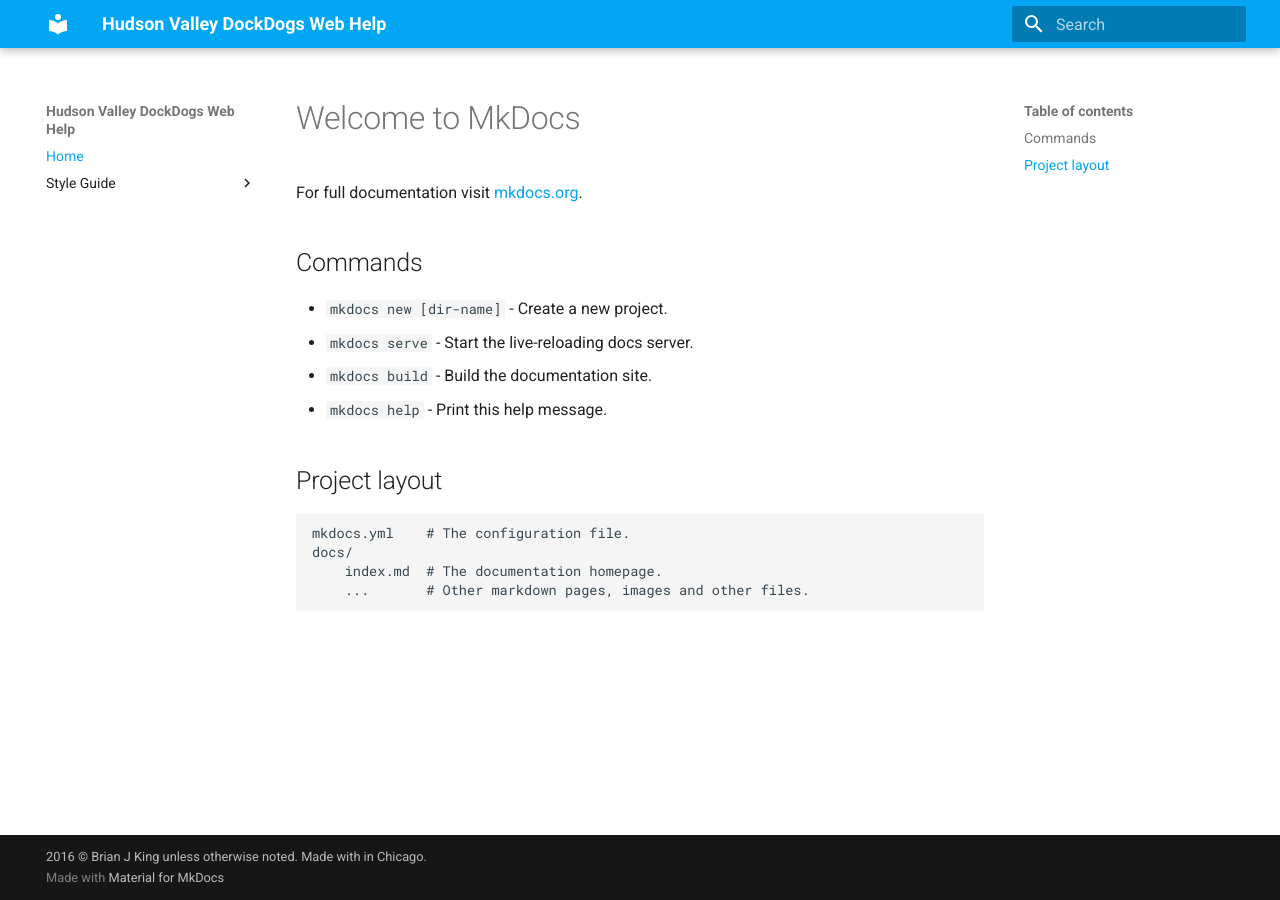
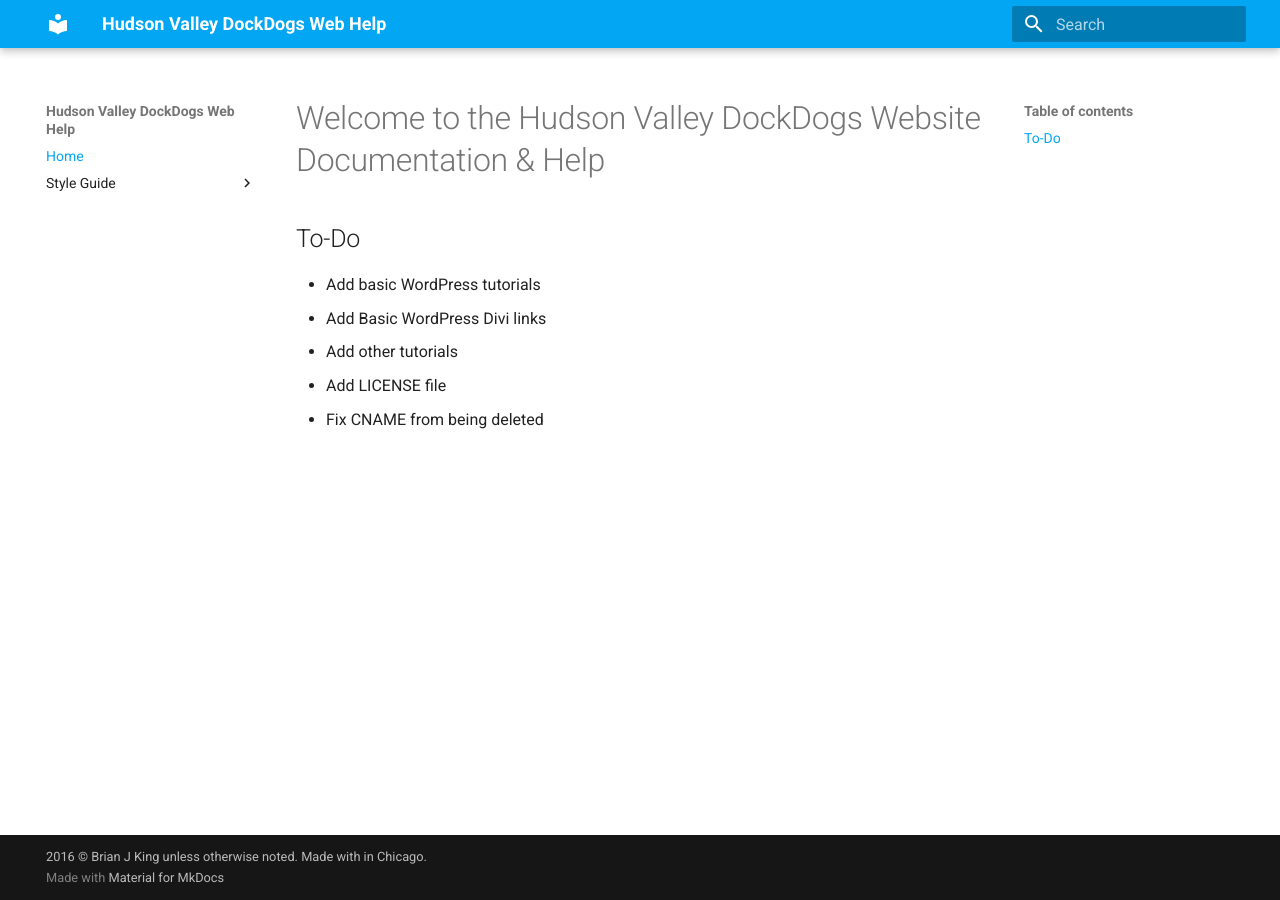
Before and after one commit to brianjking/hudsonvalleyhelp, an MkDocs documentation site: the page built from docs/index.md, in a window 1280 px wide. Built offline with MkDocs 1.6.1 and Material for MkDocs 9.7.7, drawn with Linux system fonts in a browser that asks for light colours; old or Windows-style settings are respelled for this version of MkDocs.

Commit message:
changing

```diff
--- a/docs/index.md
+++ b/docs/index.md
@@ -1,17 +1,11 @@
-# Welcome to MkDocs
+# Welcome to the Hudson Valley DockDogs Website Documentation & Help
 
-For full documentation visit [mkdocs.org](http://mkdocs.org).
 
-## Commands
 
-* `mkdocs new [dir-name]` - Create a new project.
-* `mkdocs serve` - Start the live-reloading docs server.
-* `mkdocs build` - Build the documentation site.
-* `mkdocs help` - Print this help message.
+## To-Do
 
-## Project layout
-
-    mkdocs.yml    # The configuration file.
-    docs/
-        index.md  # The documentation homepage.
-        ...       # Other markdown pages, images and other files.
+* Add basic WordPress tutorials
+* Add Basic WordPress Divi links
+* Add other tutorials
+* Add LICENSE file
+* Fix CNAME from being deleted
--- a/mkdocs.yml
+++ b/mkdocs.yml
@@ -5,7 +5,7 @@
 pages:
 - Home: index.md
 - Style Guide:
-    - Color Scheme: style/color-scheme.md
+    - Color Scheme: style-guide/color-scheme.md
 theme: material
 markdown_extensions:
     - toc:
@@ -17,11 +17,11 @@
 
 # Options
 extra:
-  version: '0.1.0'
+  #version: '0.1.0'
   #logo: 'images/logo.png'
   palette:
     primary: 'light blue'
-    accent: 'light blue'
+    accent: 'pink'
   font:
     text: 'Roboto'
     code: 'Roboto Mono'
```
Also changed, not shown: docs/style-guide/color-scheme.md (renamed from docs/style/color-scheme.md).
